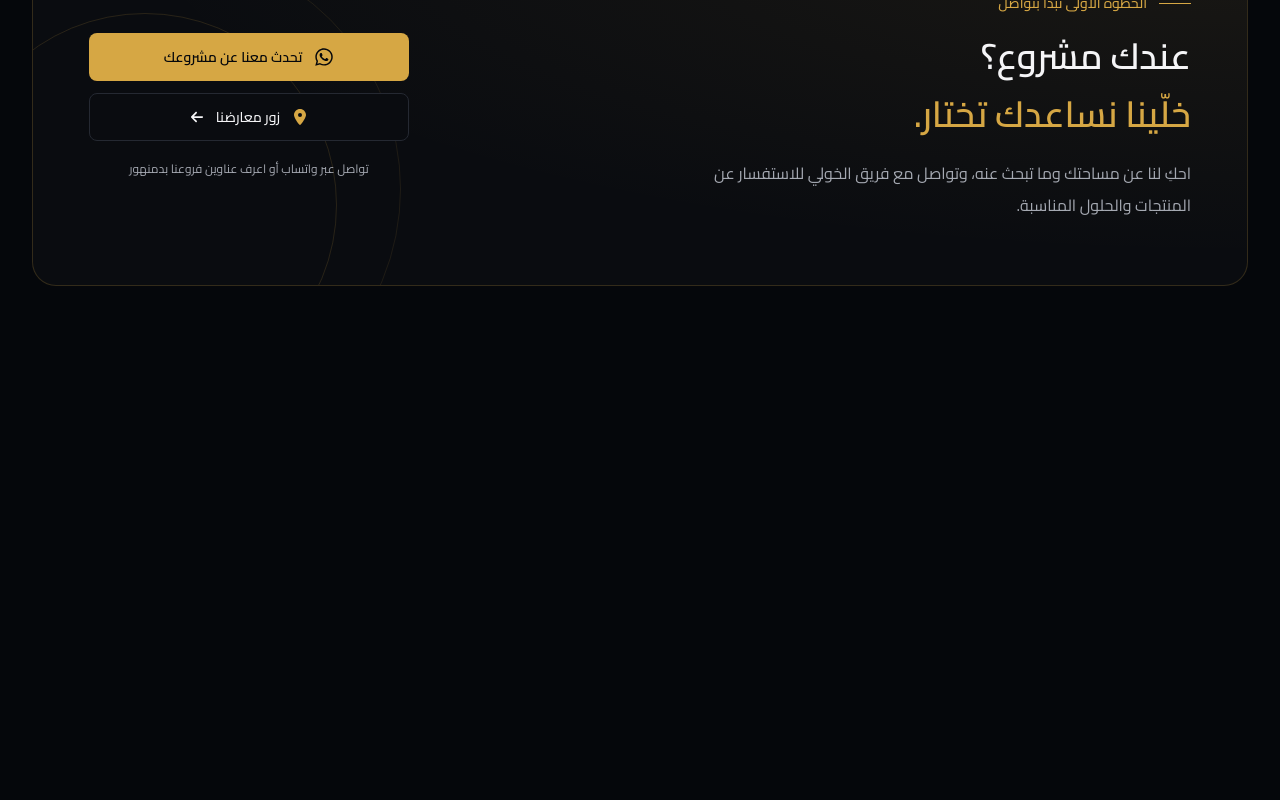
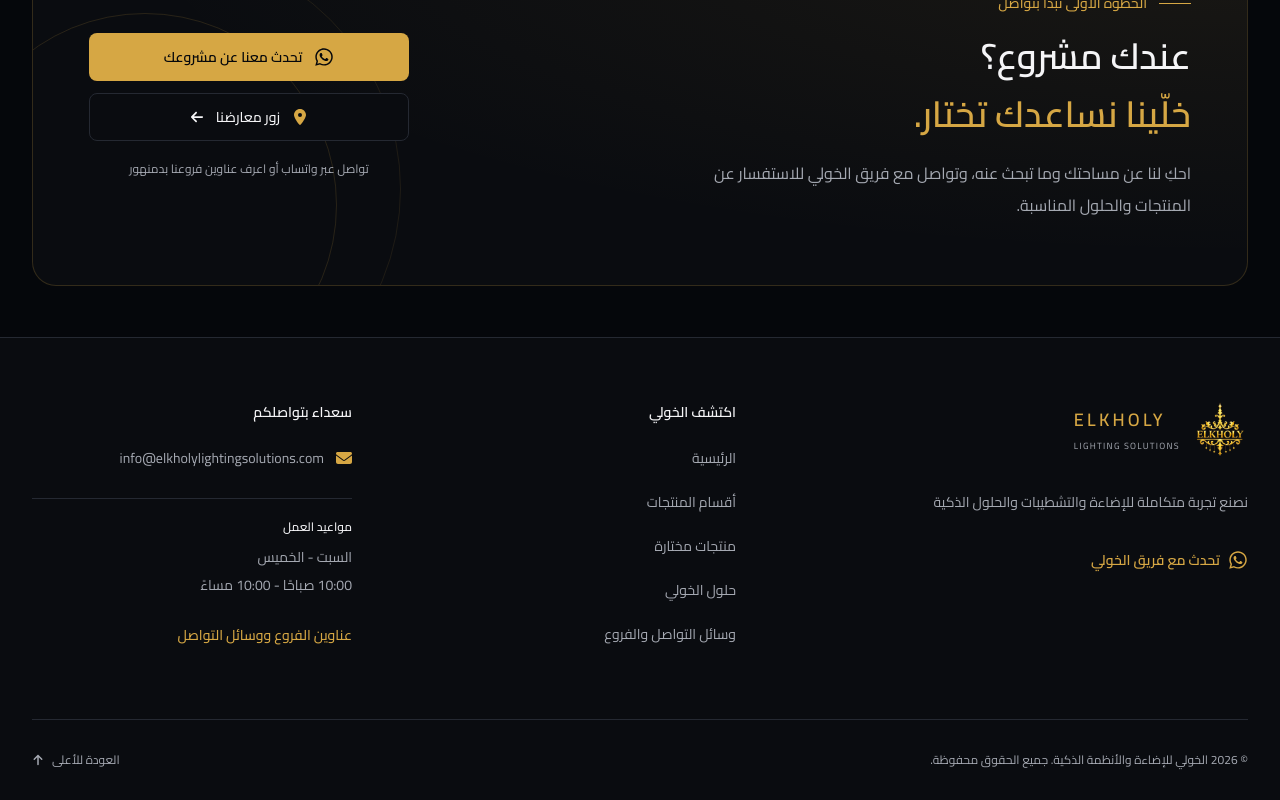
Before and after one commit to MohamedAbuelroos/elkholy-lighting-solutions, a Next.js app: page / in a window 1280 px wide. Shown: the part 5282-6082 px from the top of the page. Before the commit the page ends 5619 px from the top, so only its background shows below. Built offline with nearby package versions, Linux system fonts and the light colour scheme.

Commit message:
Add shared website footer

```diff
--- a/app/(website)/layout.tsx
+++ b/app/(website)/layout.tsx
@@ -1,6 +1,7 @@
 import type { ReactNode } from "react";
 
 import { Navbar } from "@/components/layout/navbar";
+import { Footer } from "@/components/layout/footer";
 
 type WebsiteLayoutProps = {
   children: ReactNode;
@@ -9,6 +10,8 @@
 export default function WebsiteLayout({ children }: WebsiteLayoutProps) {
   return (
     <>
+      <div id="top" aria-hidden="true" />
+
       <a
         href="#main-content"
         className="sr-only fixed start-4 top-4 z-50 rounded-control bg-primary px-5 py-3 font-semibold text-on-primary focus:not-sr-only"
@@ -21,6 +24,8 @@
       <main id="main-content" tabIndex={-1}>
         {children}
       </main>
+
+      <Footer />
     </>
   );
 }
--- /dev/null
+++ b/components/layout/footer.tsx
@@ -0,0 +1,144 @@
+import Image from "next/image";
+import Link from "next/link";
+import { FaWhatsapp } from "react-icons/fa";
+import { FaArrowUp, FaEnvelope } from "react-icons/fa6";
+
+import { routes } from "@/config/routes";
+import { siteConfig } from "@/config/site";
+import { company } from "@/data/company";
+import { getPrimaryWhatsAppHref } from "@/lib/utils/whatsapp";
+
+const navigation = [
+  { label: "الرئيسية", href: routes.home },
+  { label: "أقسام المنتجات", href: "/#categories" },
+  { label: "منتجات مختارة", href: "/#featured-products" },
+  { label: "حلول الخولي", href: "/#solutions" },
+  { label: "وسائل التواصل والفروع", href: routes.links },
+] as const;
+
+export function Footer() {
+  return (
+    <footer className="border-t border-border bg-surface">
+      <div className="site-container">
+        <div className="grid gap-10 py-12 sm:py-16 md:grid-cols-2 lg:grid-cols-[1.4fr_1fr_1fr] lg:gap-16">
+          {/* Brand */}
+          <div className="max-w-sm">
+            <Link
+              href={routes.home}
+              aria-label={`${company.nameAr} — الرئيسية`}
+              className="inline-flex items-center gap-3"
+            >
+              <Image
+                src={siteConfig.logo.src}
+                alt=""
+                width={56}
+                height={56}
+                className="size-14 rounded-control object-contain"
+              />
+
+              <div dir="ltr" className="text-start">
+                <span className="block text-lg font-semibold tracking-[0.18em] text-primary">
+                  ELKHOLY
+                </span>
+
+                <span className="mt-1 block text-[9px] tracking-[0.14em] text-muted">
+                  LIGHTING SOLUTIONS
+                </span>
+              </div>
+            </Link>
+
+            <p className="mt-5 text-sm leading-8 text-muted">
+              {company.tagline}
+            </p>
+
+            <a
+              href={getPrimaryWhatsAppHref()}
+              target="_blank"
+              rel="noopener noreferrer"
+              aria-label="تواصل مع الخولي عبر واتساب — يفتح في تبويب جديد"
+              className="mt-5 inline-flex min-h-11 items-center gap-2 text-sm font-semibold text-primary transition-colors hover:text-primary-hover"
+            >
+              <FaWhatsapp aria-hidden="true" className="size-5" />
+              تحدث مع فريق الخولي
+            </a>
+          </div>
+
+          {/* Navigation */}
+          <nav aria-label="روابط تذييل الموقع">
+            <h2 className="mb-4 text-sm font-semibold text-foreground">
+              اكتشف الخولي
+            </h2>
+
+            <ul className="space-y-1">
+              {navigation.map((item) => (
+                <li key={item.href}>
+                  <Link
+                    href={item.href}
+                    className="inline-flex min-h-10 items-center text-sm text-muted transition-colors hover:text-primary"
+                  >
+                    {item.label}
+                  </Link>
+                </li>
+              ))}
+            </ul>
+          </nav>
+
+          {/* Business information */}
+          <div>
+            <h2 className="mb-4 text-sm font-semibold text-foreground">
+              سعداء بتواصلكم
+            </h2>
+
+            <a
+              href={`mailto:${company.email}`}
+              className="inline-flex min-h-10 max-w-full items-center gap-3 text-sm text-muted transition-colors hover:text-primary"
+            >
+              <FaEnvelope
+                aria-hidden="true"
+                className="size-4 shrink-0 text-primary"
+              />
+
+              <span dir="ltr" className="break-all">
+                {company.email}
+              </span>
+            </a>
+
+            <div className="mt-5 border-t border-border pt-5">
+              <h3 className="text-xs font-medium text-foreground">
+                مواعيد العمل
+              </h3>
+
+              <p className="mt-2 text-sm leading-7 text-muted">
+                {company.workingHours.days}
+                <br />
+                {company.workingHours.hours}
+              </p>
+            </div>
+
+            <Link
+              href={routes.links}
+              className="mt-4 inline-flex min-h-10 items-center text-sm font-medium text-primary transition-colors hover:text-primary-hover"
+            >
+              عناوين الفروع ووسائل التواصل
+            </Link>
+          </div>
+        </div>
+
+        {/* Bottom bar */}
+        <div className="flex flex-col items-center justify-between gap-3 border-t border-border py-5 sm:flex-row">
+          <p className="text-center text-xs leading-6 text-muted sm:text-start">
+            © {new Date().getFullYear()} {company.nameAr}. جميع الحقوق محفوظة.
+          </p>
+
+          <a
+            href="#top"
+            className="inline-flex min-h-10 items-center gap-2 text-xs text-muted transition-colors hover:text-primary"
+          >
+            العودة للأعلى
+            <FaArrowUp aria-hidden="true" className="size-3" />
+          </a>
+        </div>
+      </div>
+    </footer>
+  );
+}
```
